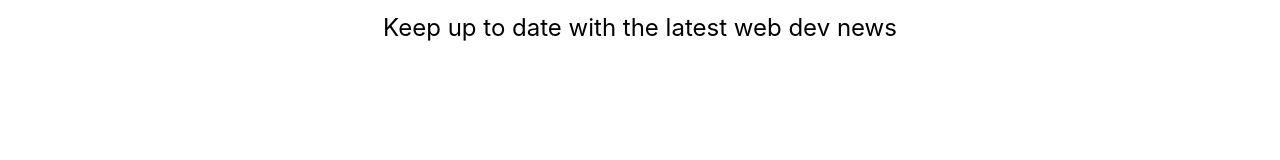
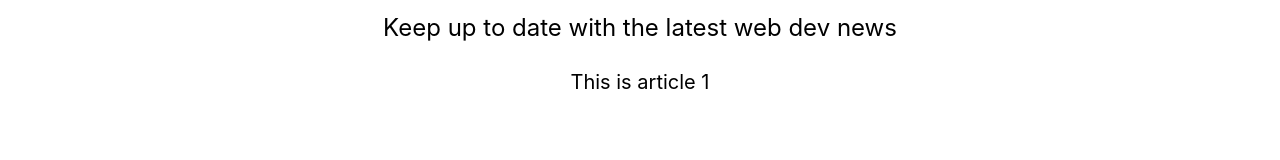
Before and after one commit to christineyoo/next-crash-course, a Next.js app: page /article/1 in a window 1280 px wide. Before the commit this address had no page. Shown: the part 218-378 px from the top of the page. Built offline with nearby package versions, Linux system fonts and the light colour scheme.

Commit message:
add nested route

```diff
--- /dev/null
+++ b/pages/article/[id]/index.js
@@ -0,0 +1,15 @@
+//This is a single article page
+import { useRouter } from 'next/router'
+
+const article = () => {
+    const router = useRouter() //Contains any parameters in the route. So we can destructure them
+    const { id } = router.query
+
+    return (
+        <div>
+            This is article {id}
+        </div>
+    )
+}
+
+export default article
```
